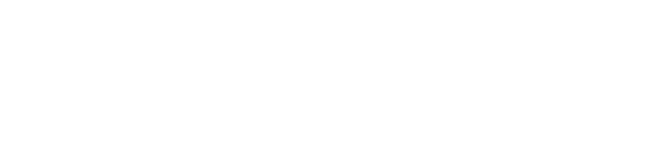
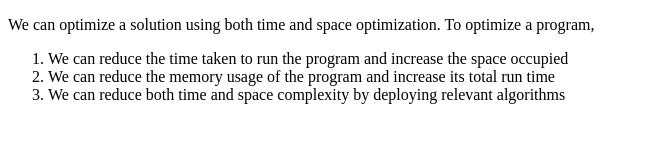
Before and after one commit to acciojob/ordered-list-practise-Ravisharma-1999, a website: page main.html in a window 1280 px wide. Shown: the whole page, without its empty margins (0-648 px from the left). Drawn offline with Linux system fonts and the light colour scheme.

Commit message:
created a submission

```diff
--- a/main.html
+++ b/main.html
@@ -1,16 +1,16 @@
 <!DOCTYPE html>
-
-<html>
-
+<html lang="en">
 <head>
-	<link rel="stylesheet" href="styles.css">
+    <meta charset="UTF-8">
+    <meta name="viewport" content="width=device-width, initial-scale=1.0">
+    <title>Ordered List Example</title>
 </head>
-
 <body>
-	<!-- the entire body must be written by student -->
-    <script type="text/javascript" src="./script.js">
-</script>
-
+    <p>We can optimize a solution using both time and space optimization. To optimize a program,</p>
+    <ol>
+        <li>We can reduce the time taken to run the program and increase the space occupied</li>
+        <li>We can reduce the memory usage of the program and increase its total run time</li>
+        <li>We can reduce both time and space complexity by deploying relevant algorithms</li>
+    </ol>
 </body>
-
 </html>
```
